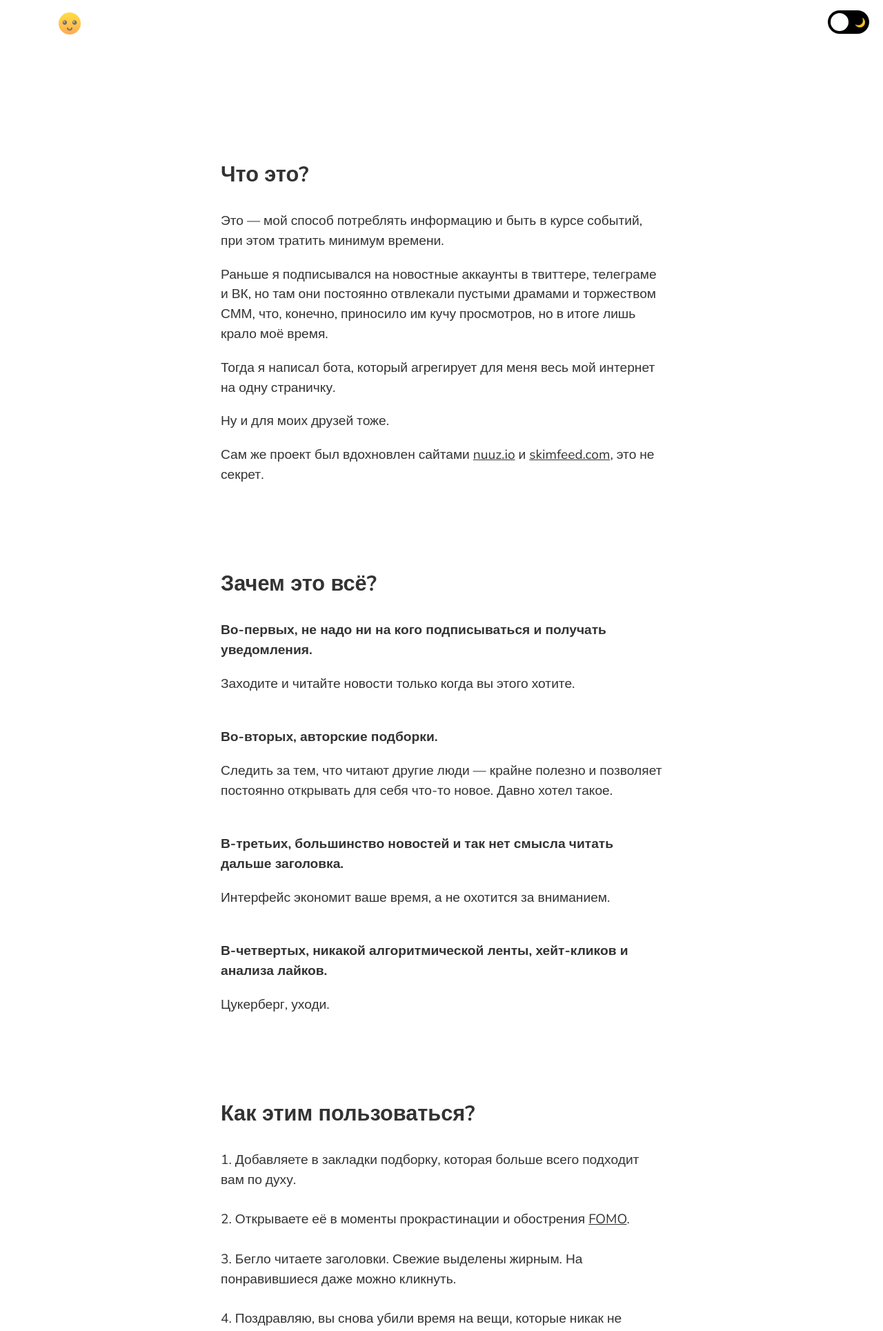
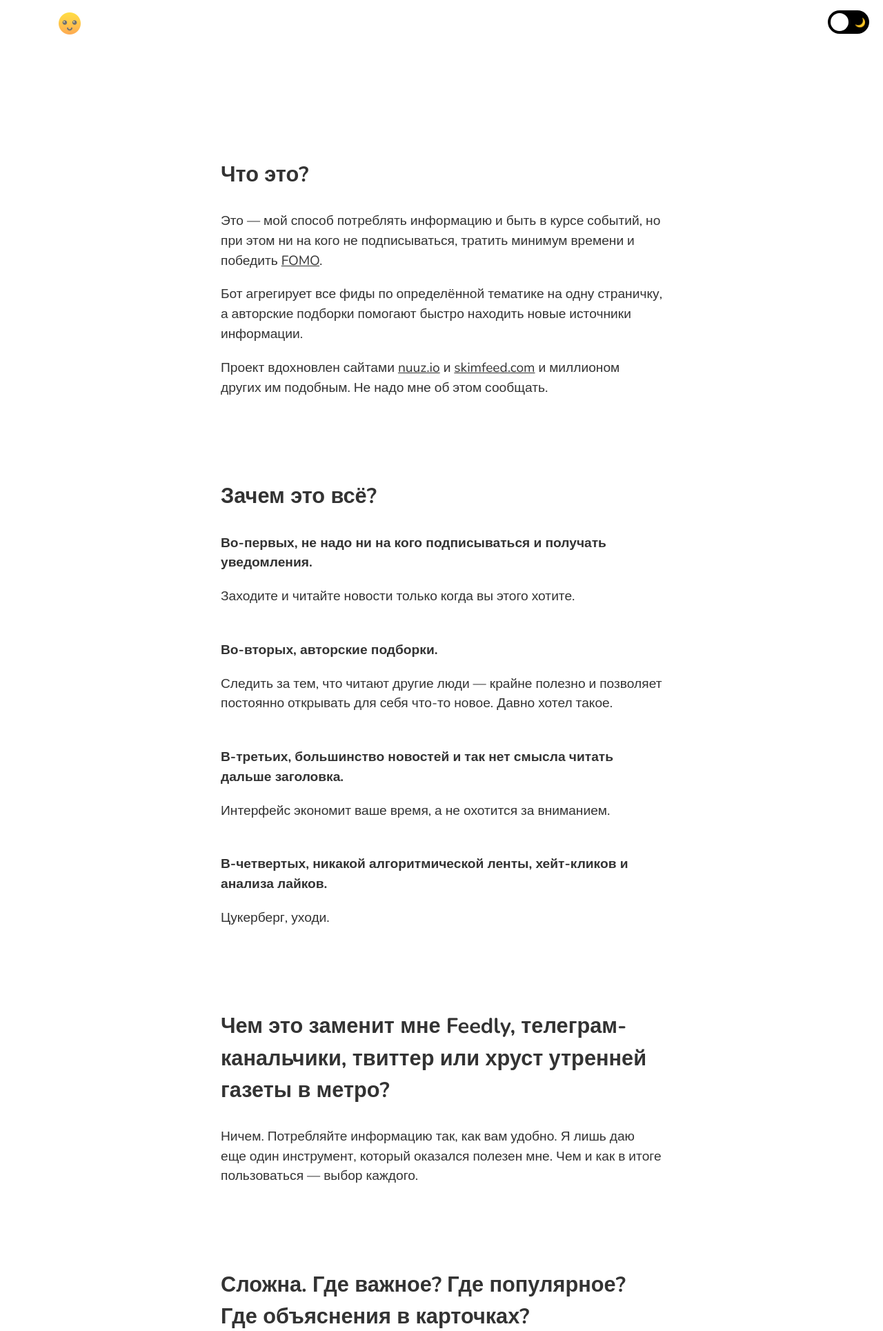
Before and after one commit to vas3k/infomate.club, a Django app: template templates/what.html in a window 1280 px wide. Shown: the top 1929 px of the page at 69% size. Run offline with Django 3.2, Linux system fonts and the light colour scheme; the template is opened without the code that fills it, so the values that code supplies are empty; some libraries are stand-ins or nearby versions.

Commit message:
Better description

```diff
--- a/templates/what.html
+++ b/templates/what.html
@@ -8,25 +8,18 @@
         <h2><a href="#what">Что это?</a></h2>
 
         <p>
-            Это — мой способ потреблять информацию и быть в курсе событий, при этом тратить минимум времени.
+            Это — мой способ потреблять информацию и быть в курсе событий,
+            но при этом ни на кого не подписываться, тратить минимум времени и
+            победить <a href="https://ru.wikipedia.org/wiki/%D0%A1%D0%B8%D0%BD%D0%B4%D1%80%D0%BE%D0%BC_%D1%83%D0%BF%D1%83%D1%89%D0%B5%D0%BD%D0%BD%D0%BE%D0%B9_%D0%B2%D1%8B%D0%B3%D0%BE%D0%B4%D1%8B">FOMO</a>.
         </p>
 
         <p>
-            Раньше я подписывался на новостные аккаунты в твиттере, телеграме и ВК,
-            но там они постоянно отвлекали пустыми драмами и торжеством СММ, что, конечно, приносило им кучу просмотров,
-            но в итоге лишь крало моё время.
+            Бот агрегирует все фиды по определённой тематике на одну страничку,
+            а авторские подборки помогают быстро находить новые источники информации.
         </p>
 
         <p>
-            Тогда я написал бота, который агрегирует для меня весь мой интернет на одну страничку.
-        </p>
-
-        <p>
-            Ну и для моих друзей тоже.
-        </p>
-
-        <p>
-            Сам же проект был вдохновлен сайтами <a href="http://nullrefer.com/?https://nuuz.io/" referrerpolicy="no-referrer">nuuz.io</a> и <a href="http://nullrefer.com/?https://skimfeed.com/" referrerpolicy="no-referrer">skimfeed.com</a>, это не секрет.
+            Проект вдохновлен сайтами <a href="http://nullrefer.com/?https://nuuz.io/" referrerpolicy="no-referrer">nuuz.io</a> и <a href="http://nullrefer.com/?https://skimfeed.com/" referrerpolicy="no-referrer">skimfeed.com</a> и миллионом других им подобным. Не надо мне об этом сообщать.
         </p>
     </div>
 
@@ -66,20 +59,8 @@
         </p>
     </div>
 
-    <div class="what-block" id="how">
-        <h2><a href="#how">Как этим пользоваться?</a></h2>
-
-        <p>
-            1. Добавляете в закладки подборку, которая больше всего подходит вам по духу.<br><br>
-            2. Открываете её в моменты прокрастинации и обострения <a href="https://ru.wikipedia.org/wiki/%D0%A1%D0%B8%D0%BD%D0%B4%D1%80%D0%BE%D0%BC_%D1%83%D0%BF%D1%83%D1%89%D0%B5%D0%BD%D0%BD%D0%BE%D0%B9_%D0%B2%D1%8B%D0%B3%D0%BE%D0%B4%D1%8B">FOMO</a>.<br><br>
-            3. Бегло читаете заголовки. Свежие выделены жирным. На понравившиеся даже можно кликнуть.<br><br>
-            4. Поздравляю, вы снова убили время на вещи, которые никак не изменят вашу жизнь.<br><br>
-            5. Ну-ну. Все через это прошли.
-        </p>
-    </div>
-
     <div class="what-block" id="rss">
-        <h2><a href="#rss">Чем это заменит мою RSS-читалку, телеграм-канальчики, твиттер или хруст утренней газеты в метро?</a></h2>
+        <h2><a href="#rss">Чем это заменит мне Feedly, телеграм-канальчики, твиттер или хруст утренней газеты в метро?</a></h2>
 
         <p>
             Ничем. Потребляйте информацию так, как вам удобно.
@@ -92,11 +73,7 @@
         <h2><a href="#hard">Сложна. Где важное? Где популярное? Где объяснения в карточках?</a></h2>
 
         <p>
-            Суть сервиса попросту противоположна всем этим вещам.
-        </p>
-
-        <p>
-            В интернете есть куча каналов и рассылок, где за вас всё прочитают, разжуют, выделят «важное» и расскажут как «правильно» реагировать.
+            В интернете уже полно каналов и рассылок, где за вас всё прочитают, разжуют, выделят «важное» и расскажут как «правильно» реагировать.
             Когда скорбеть, а когда выходить на митинг.
         </p>
 
@@ -107,19 +84,6 @@
         <p>
             Сложно или не нравится — это нормально, каждый работает с информацией по-своему.
             Просто закройте страницу.
-        </p>
-    </div>
-
-    <div class="what-block" id="who">
-        <h2><a href="#who">Кто создаёт подборки?</a></h2>
-
-        <p>
-            Открытые подборки собраны по итогам публичных опросов в телеграм-каналах и социальных сетях.
-        </p>
-
-        <p>
-            Приватные делают сами авторы — они определяют список источников, из которых бот будет регулярно забирать новости.
-            Сам контент авторы не отбирают. Для такого есть множество других сервисов.
         </p>
     </div>
 
```
